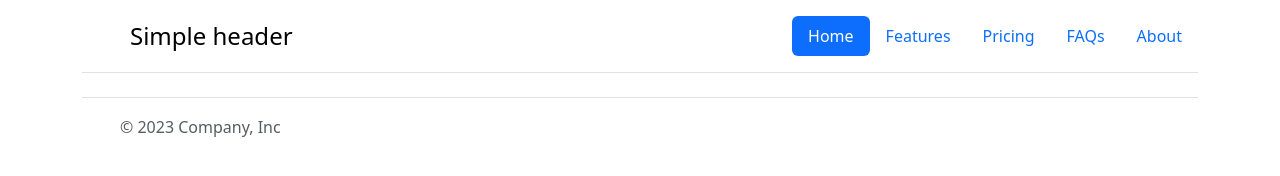
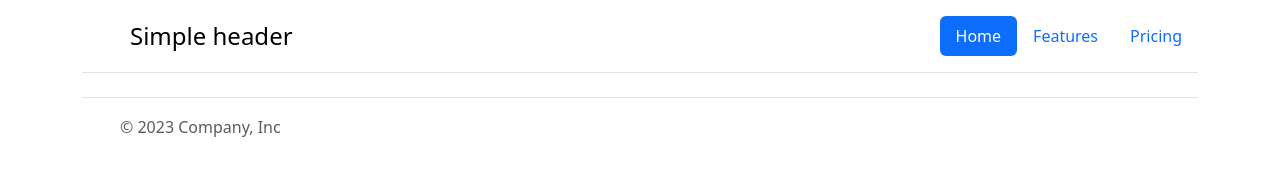
Before and after one commit to umavenkat11/header-practice, a plain HTML site: page header.html in a window 1280 px wide. Drawn offline with nearby package versions, Linux system fonts and the light colour scheme.

Commit message:
Update header.html

```diff
--- a/header.html
+++ b/header.html
@@ -23,8 +23,7 @@
             <li class="nav-item"><a href="./about.html" class="nav-link active" aria-current="page">Home</a></li>
             <li class="nav-item"><a href="./index.html" class="nav-link">Features</a></li>
             <li class="nav-item"><a href="./service.html" class="nav-link">Pricing</a></li>
-            <li class="nav-item"><a href="#" class="nav-link">FAQs</a></li>
-            <li class="nav-item"><a href="#" class="nav-link">About</a></li>
+
           </ul>
         </header>
       </div>
```
